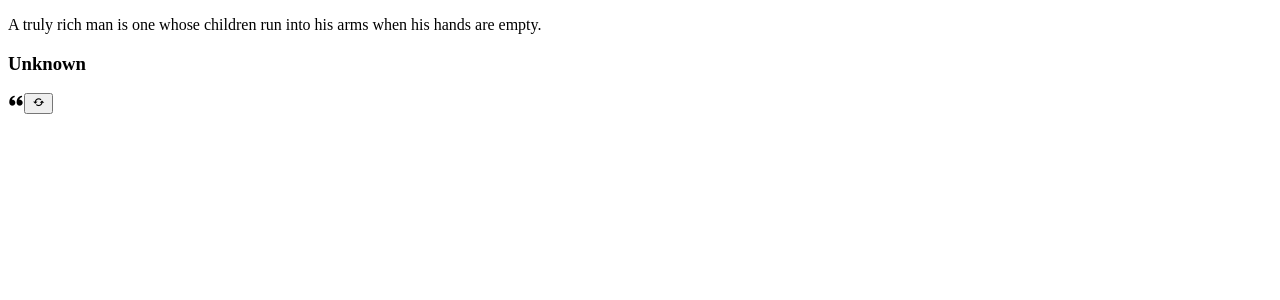
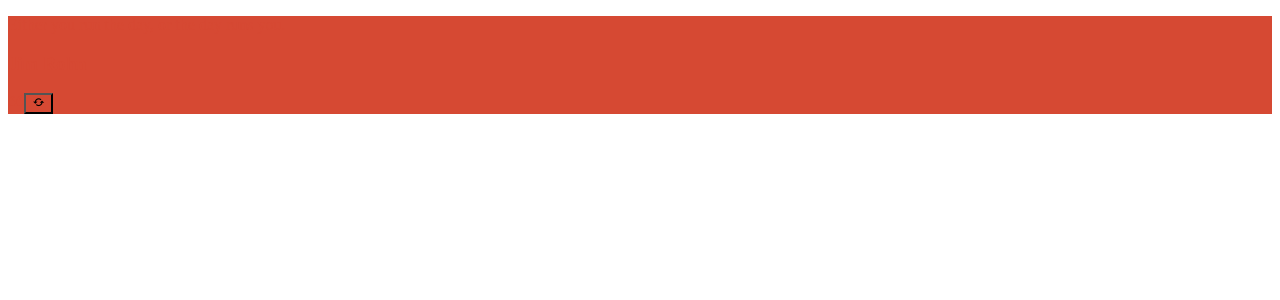
Before and after one commit to MdzEdgar/reactjs-entregable01, a React (Vite) app: page / in a window 1280 px wide. Shown: the top 300 px of the page. Built offline with nearby package versions, Linux system fonts and the light colour scheme.

Commit message:
Colores al azar agregados.

```diff
--- a/src/App.jsx
+++ b/src/App.jsx
@@ -2,6 +2,10 @@ import './App.css'
 import { useState } from 'react'
 import QuoteBox from './components/QuoteBox'
 import db from "./db/quotes.json"
+
+const arrayColors = [
+  "#067BC2","#84BCDA", "#F37748" ,"#ECC30B", "#D56062",
+"#574D68", "#E0E1DD", "#A72608", "#676F54", "#D64933"]
 
 function App() {
   const getRandom = (arrayElements) => {
@@ -12,13 +16,16 @@ function App() {
 
   const [quote, setQuote] = useState(getRandom(db))
 
+  const [color, setColor] = useState(getRandom(arrayColors))
+
   const newQuote = () => {
     setQuote(getRandom(db))
+    setColor(getRandom(arrayColors))
   }
 
   return (
-    <div className="App">
-      <QuoteBox quote={quote} newQuote={newQuote} />
+    <div className="App" style={{backgroundColor: color}} >
+      <QuoteBox quote={quote} newQuote={newQuote} color={color} />
     </div>
   )
 }
--- a/src/components/QuoteBox.jsx
+++ b/src/components/QuoteBox.jsx
@@ -1,13 +1,13 @@
 import React from 'react'
 import QuoteButton from './QuoteButton'
 
-const QuoteBox = ({quote, newQuote}) => {
+const QuoteBox = ({quote, newQuote, color}) => {
   return (
-    <div>
+    <div style={{color: color}}>
       <p>{quote.quote}</p>
       <h3>{quote.author}</h3>
       <i className='bx bxs-quote-alt-left'></i>
-      <QuoteButton newQuote={newQuote} />
+      <QuoteButton color={color} newQuote={newQuote} />
     </div>
   )
 }
--- a/src/components/QuoteButton.jsx
+++ b/src/components/QuoteButton.jsx
@@ -1,8 +1,8 @@
 import React from 'react'
 
-const QuoteButton = ({newQuote}) => {
+const QuoteButton = ({newQuote, color}) => {
   return (
-    <button onClick={newQuote}>
+    <button onClick={newQuote} style={{backgroundColor: color}} >
       <i className='bx bx-refresh'></i>
     </button>
   )
```
